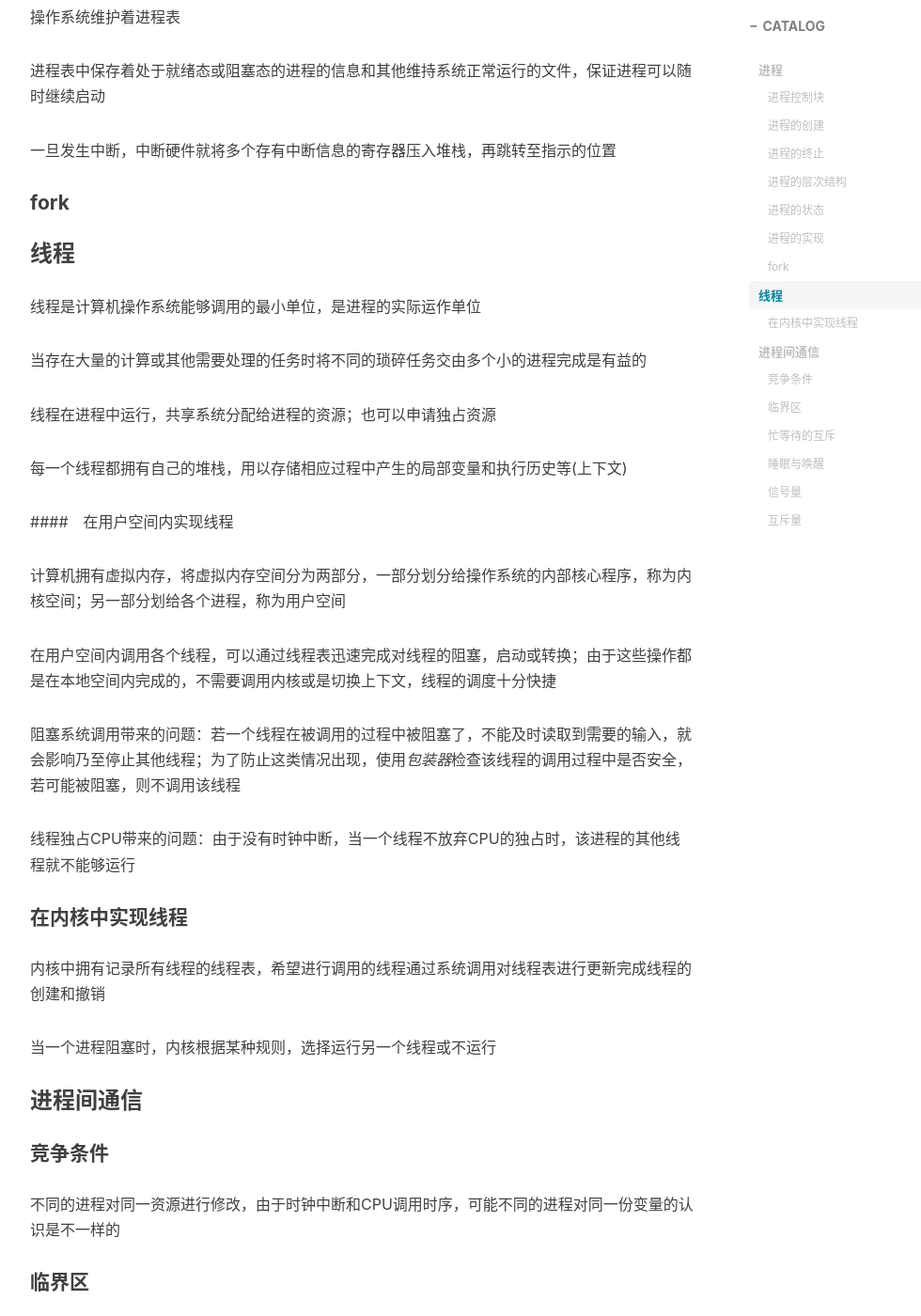
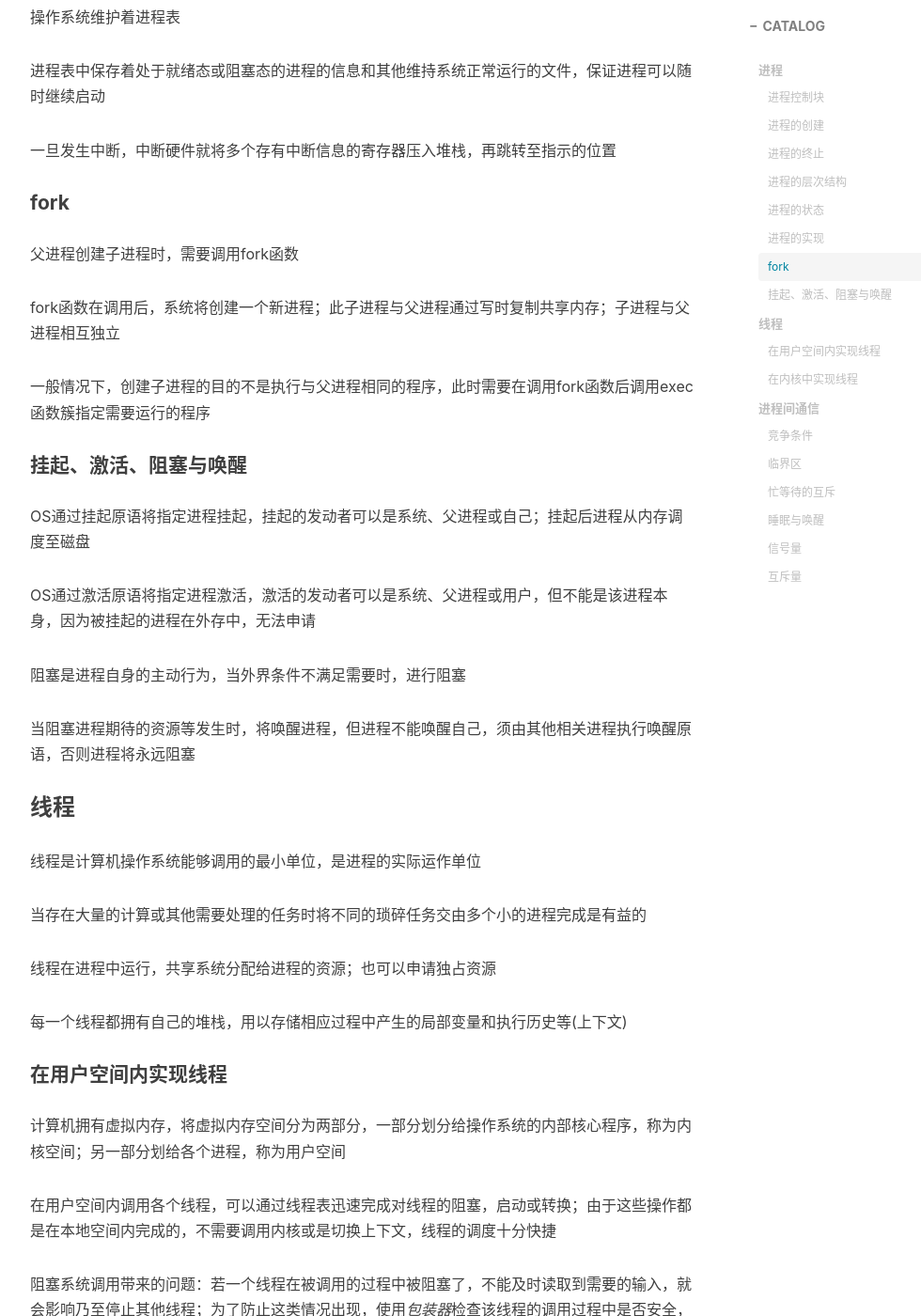
Before and after one commit to ONLYUNIVERSE/ONLYUNIVERSE.github.io, a Jekyll site: the page built from _posts/2020-09-15-进程与线程.md, in a window 1280 px wide and 1400 px high, scrolled down 2529 px. Shown: the whole window at 94% size, without its empty margins (233-1213 px from the left). Built offline with Jekyll 4.4.1, drawn with Linux system fonts in a browser that asks for light colours; nearby versions of some CDN libraries; comment, search, counter and statistics services are not loaded.

Commit message:
Update 2020-09-15-进程与线程.md

```diff
--- a/_posts/2020-09-15-进程与线程.md
+++ b/_posts/2020-09-15-进程与线程.md
@@ -104,7 +104,21 @@ CPU在多个运行的进程之间不断切换，在宏观看来，每个进程
 
 #### fork
 
+父进程创建子进程时，需要调用fork函数
 
+fork函数在调用后，系统将创建一个新进程；此子进程与父进程通过写时复制共享内存；子进程与父进程相互独立
+
+一般情况下，创建子进程的目的不是执行与父进程相同的程序，此时需要在调用fork函数后调用exec函数簇指定需要运行的程序
+
+#### 挂起、激活、阻塞与唤醒
+
+OS通过挂起原语将指定进程挂起，挂起的发动者可以是系统、父进程或自己；挂起后进程从内存调度至磁盘
+
+OS通过激活原语将指定进程激活，激活的发动者可以是系统、父进程或用户，但不能是该进程本身，因为被挂起的进程在外存中，无法申请
+
+阻塞是进程自身的主动行为，当外界条件不满足需要时，进行阻塞
+
+当阻塞进程期待的资源等发生时，将唤醒进程，但进程不能唤醒自己，须由其他相关进程执行唤醒原语，否则进程将永远阻塞
 
 ### 线程
 
@@ -116,7 +130,7 @@ CPU在多个运行的进程之间不断切换，在宏观看来，每个进程
 
 每一个线程都拥有自己的堆栈，用以存储相应过程中产生的局部变量和执行历史等(上下文)
 
-####　在用户空间内实现线程
+#### 在用户空间内实现线程
 
 计算机拥有虚拟内存，将虚拟内存空间分为两部分，一部分划分给操作系统的内部核心程序，称为内核空间；另一部分划给各个进程，称为用户空间
 
```
